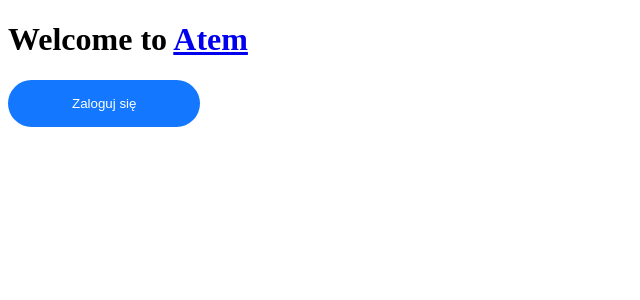
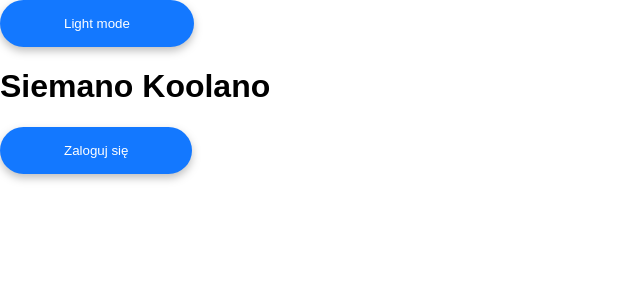
Before and after one commit to Nico2d/atem, a Next.js app: page / in a window 1280 px wide. Shown: the top 300 px of the page, without its empty margins (0-640 px from the left). Built offline with nearby package versions, Linux system fonts and the light colour scheme.

Commit message:
feat: add themeProvider, themeToggler and themeColors

```diff
--- a/package.json
+++ b/package.json
@@ -8,9 +8,9 @@
     "start": "next start"
   },
   "dependencies": {
-    "next": "10.0.5",
-    "react": "17.0.1",
-    "react-dom": "17.0.1",
+    "next": "^10.0.6",
+    "react": "^17.0.1",
+    "react-dom": "^17.0.1",
     "styled-components": "^5.2.1"
   },
   "devDependencies": {
--- /dev/null
+++ b/pages/components/atoms/button.tsx
@@ -0,0 +1,21 @@
+import styled from "styled-components";
+
+type Props = {
+  text: string;
+  //aLl other props
+  [x: string]: any;
+};
+
+export const Button: React.FC<Props> = ({ text, ...props }) => {
+  return <StyledButton {...props}>{text}</StyledButton>;
+};
+
+const StyledButton = styled.button`
+  color: white;
+  background-color: #1378ff;
+  padding: 1rem 4rem;
+  border: none;
+  border-radius: 2rem;
+  cursor: pointer;
+  filter: drop-shadow(0px 4px 4px rgba(0, 0, 0, 0.25));
+`;
--- /dev/null
+++ b/pages/components/molecules/themeToggler.tsx
@@ -0,0 +1,14 @@
+import React from "react";
+import { Button } from "../atoms/button";
+import { useDarkMode } from "../templates/useDarkMode";
+
+export const ThemeToggler = () => {
+  const [theme, themeToggler, mountedComponent] = useDarkMode();
+
+  return (
+    <Button
+      text={theme === "light" ? "Light mode" : "Dark mode"}
+      onClick={themeToggler}
+    />
+  );
+};
--- /dev/null
+++ b/pages/components/templates/colors.tsx
@@ -0,0 +1,19 @@
+export const lightTheme = {
+  primary: "#0065FF",
+  background: "#E5E5E5",
+  cardColor: "#FFFFFF",
+  linesColor: "#C9C9C9",
+  textColor: "#121212",
+  green: "#2DA12D",
+  red: "#CD3232",
+};
+
+export const darkTheme = {
+  primary: "#1378FF",
+  background: "#121212",
+  cardColor: "#202020",
+  linesColor: "#3F3F3F",
+  textColor: "#FFFFFF",
+  green: "#2DA12D",
+  red: "#CD3232",
+};
--- /dev/null
+++ b/pages/components/templates/layout.tsx
@@ -0,0 +1,10 @@
+import { ThemeProvider } from "styled-components";
+import { lightTheme, darkTheme } from "./colors";
+import { useDarkMode } from "./useDarkMode";
+
+export const Layout = ({ children }: any) => {
+  const [theme] = useDarkMode();
+  const themeMode = theme === "light" ? lightTheme : darkTheme;
+
+  return <ThemeProvider theme={themeMode}>{children}</ThemeProvider>;
+};
--- /dev/null
+++ b/pages/components/templates/useDarkMode.tsx
@@ -0,0 +1,22 @@
+import { useEffect, useState } from "react";
+
+export const useDarkMode = () => {
+  const [theme, setTheme] = useState("light");
+  const [mountedComponent, setMountedComponent] = useState(false);
+  const setMode = (mode: string): void => {
+    window.localStorage.setItem("theme", mode);
+    setTheme(mode);
+  };
+
+  const themeToggler = () => {
+    theme === "light" ? setMode("dark") : setMode("light");
+  };
+
+  useEffect(() => {
+    const localTheme = window.localStorage.getItem("theme");
+    localTheme ? setTheme(localTheme) : setMode("light");
+    setMountedComponent(true);
+  }, []);
+
+  return [theme, themeToggler, mountedComponent];
+};
--- a/pages/index.tsx
+++ b/pages/index.tsx
@@ -1,22 +1,43 @@
 import Head from "next/head";
-import { Button } from "./shared/button";
+import { createGlobalStyle } from "styled-components";
+import { Button } from "./components/atoms/button";
+import { ThemeToggler } from "./components/molecules/themeToggler";
+import { Layout } from "./components/templates/layout";
 
 const Home = () => {
   return (
-    <div>
+    <Layout>
+      <GlobalStyle />
       <Head>
         <title>Atem</title>
         <link rel="icon" href="/favicon.ico" />
       </Head>
 
       <main>
-        <h1>
-          Welcome to <a href="https://nextjs.org">Atem</a>
-        </h1>
-        <Button text="Zaloguj się" />
+        <ThemeToggler />
+        <h1>Siemano Koolano</h1>
+        <Button text="Zaloguj się" onClick={() => console.log("click")} />
       </main>
-    </div>
+    </Layout>
   );
 };
 
 export default Home;
+
+const GlobalStyle = createGlobalStyle`
+  html,
+  body {
+    padding: 0;
+    margin: 0;
+    font-family: Montserrat, sans-serif;
+  }
+
+  a {
+    color: inherit;
+    text-decoration: none;
+  }
+
+  * {
+    box-sizing: border-box;
+  }
+`;
--- a/pages/shared/button.tsx
+++ /dev/null
@@ -1,16 +0,0 @@
-import styled from "styled-components"
-
-export const Button: React.FC <{text: string}> = ({text}) => {
-    return(
-        <StyledButtoon>{text}</StyledButtoon>
-    )
-}
-
-const StyledButtoon = styled.button`
-    color: white;
-    background-color: #1378FF;
-    padding: 1rem 4rem;
-    border: none;
-    border-radius: 2rem;
-    cursor: pointer;
-`
```
Also changed, not shown: 1 other file (tests, documents, lock files or other folders).
